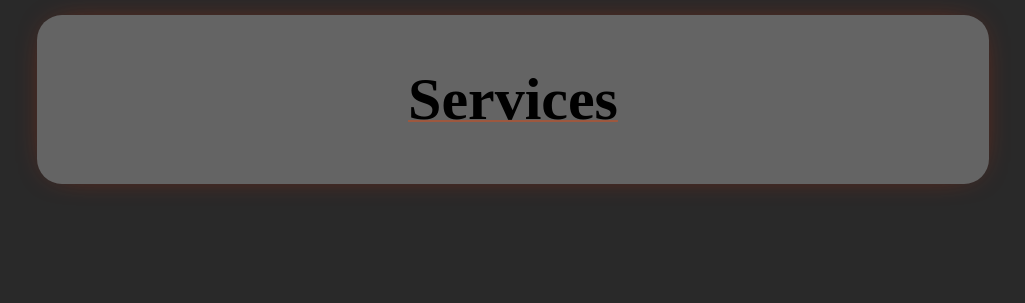
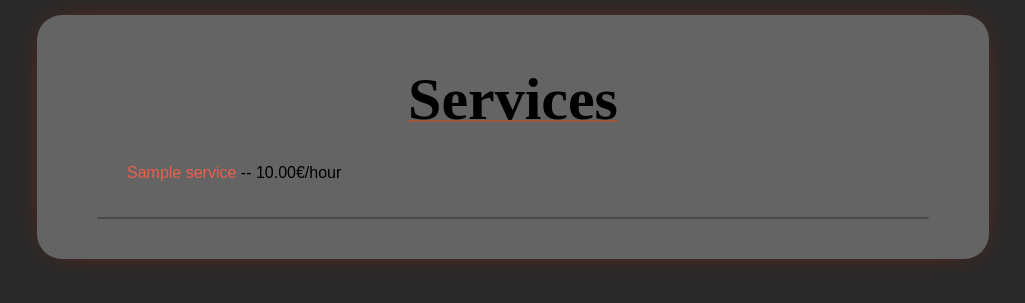
Before and after one commit to HilaryOkello/netfix, a Django app: page /services/ in a window 1280 px wide. Shown: the part 61-364 px from the top of the page, without its empty margins (127-1152 px from the left). Run offline with Django 3.2, Linux system fonts and the light colour scheme; tables that the repository leaves empty hold one stand-in row (values such as "Sample post").

Commit message:
feat: Display service details in all services list

```diff
--- a/services/templates/services/list.html
+++ b/services/templates/services/list.html
@@ -9,7 +9,14 @@
     {% endif %}
     <div class='services_list'>
         {% if services %}
-            {% for service in services.all %}
+            {% for service in services %}
+                <div class="service_list_info">
+                    <li>
+                        <a href="/services/{{ service.id }}">{{ service.name }}</a> -- {{ service.price_hour }}€/hour
+                        <pre>{{ service.description }}</pre>
+                    </li>
+                </div>
+                <div class="line"></div>
             {% endfor %}
         {% else %}
             <h2>Sorry No services available yet</h2>
```
